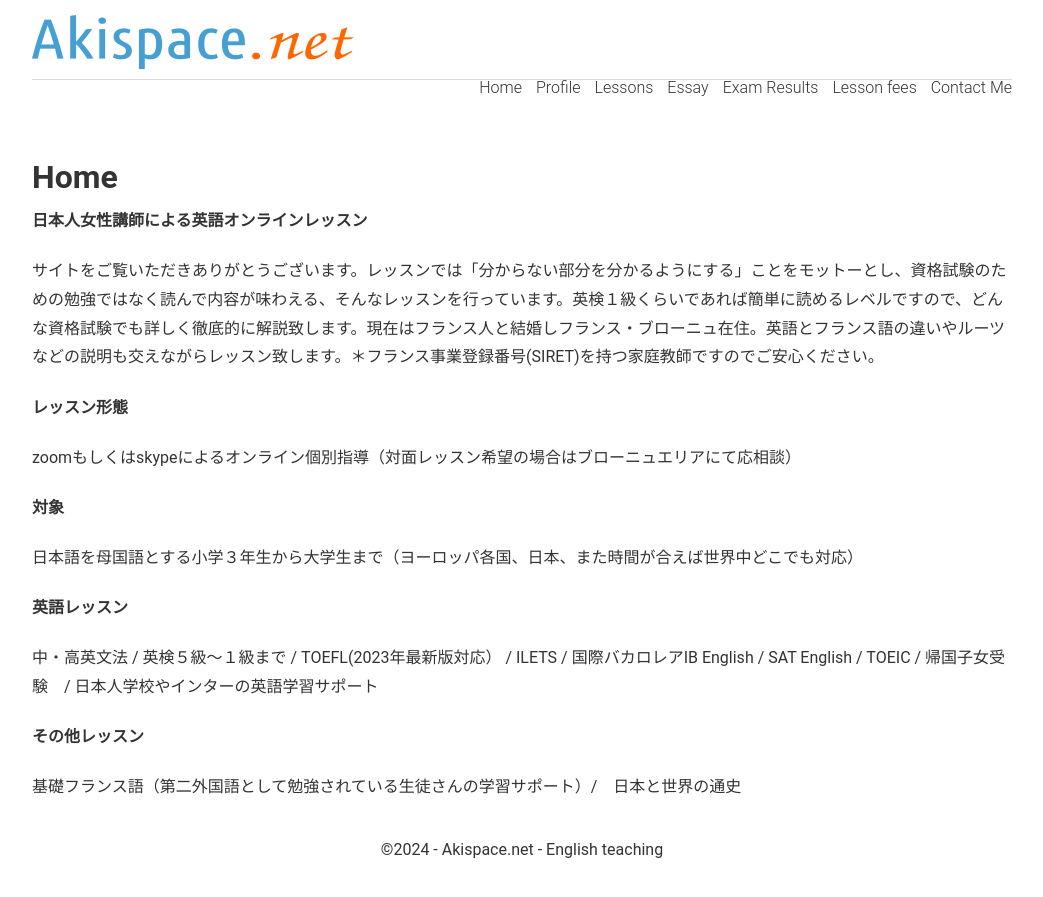
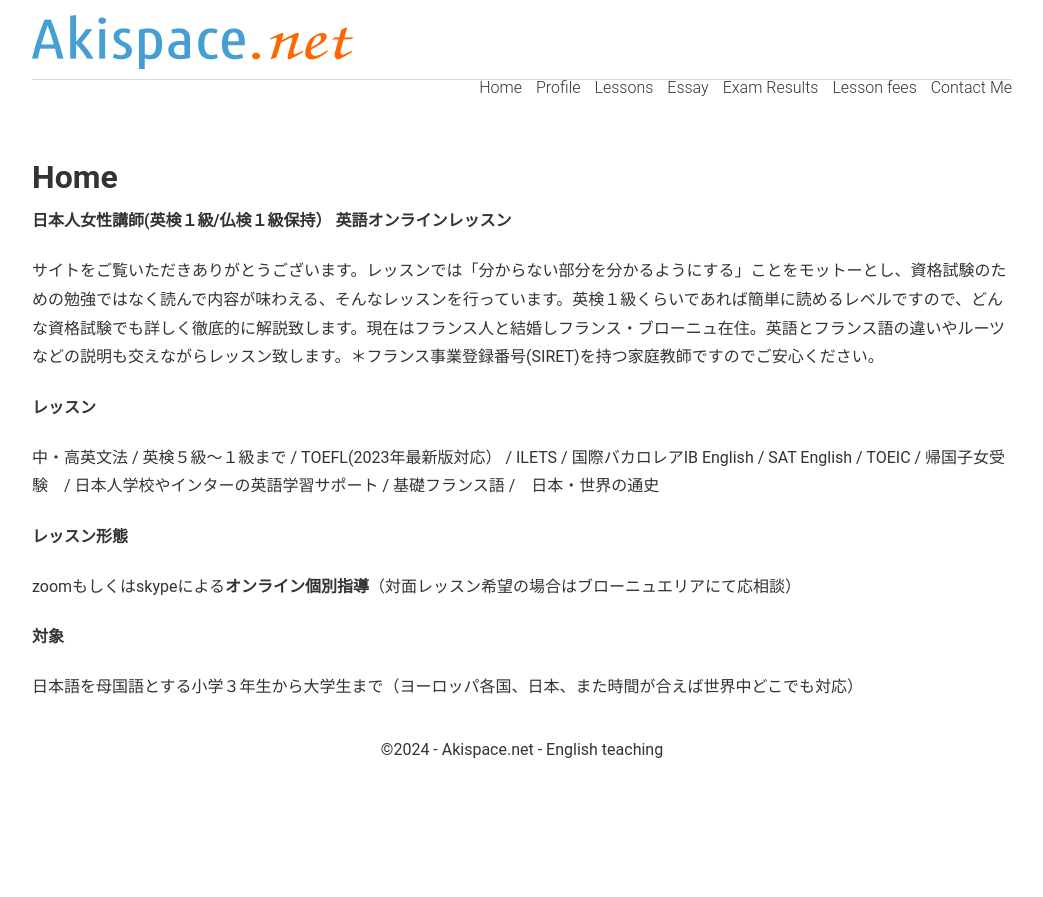
Before and after one commit to phocean/akispace, a Jekyll site: the page built from index.md, in a window 1280 px wide. Shown: the top 897 px of the page, without its empty margins (118-1161 px from the left). Built offline with Jekyll 4.4.1, drawn with Linux system fonts in a browser that asks for light colours.

Commit message:
Update index.md

```diff
--- a/index.md
+++ b/index.md
@@ -8,22 +8,18 @@ description: オンライン英語家庭教師　小学生から大学生まで
 
 ## Home
 
-**日本人女性講師による英語オンラインレッスン**
+**日本人女性講師(英検１級/仏検１級保持） 英語オンラインレッスン**
 
 サイトをご覧いただきありがとうございます。レッスンでは「分からない部分を分かるようにする」ことをモットーとし、資格試験のための勉強ではなく読んで内容が味わえる、そんなレッスンを行っています。英検１級くらいであれば簡単に読めるレベルですので、どんな資格試験でも詳しく徹底的に解説致します。現在はフランス人と結婚しフランス・ブローニュ在住。英語とフランス語の違いやルーツなどの説明も交えながらレッスン致します。＊フランス事業登録番号(SIRET)を持つ家庭教師ですのでご安心ください。
 
+**レッスン**
+
+中・高英文法 / 英検５級〜１級まで / TOEFL(2023年最新版対応） / ILETS / 国際バカロレアIB English / SAT English / TOEIC / 帰国子女受験　/ 日本人学校やインターの英語学習サポート / 基礎フランス語 /　日本・世界の通史
+
 **レッスン形態**
 
-zoomもしくはskypeによるオンライン個別指導（対面レッスン希望の場合はブローニュエリアにて応相談）
+zoomもしくはskypeによる**オンライン個別指導**（対面レッスン希望の場合はブローニュエリアにて応相談）
 
 **対象**
 
 日本語を母国語とする小学３年生から大学生まで（ヨーロッパ各国、日本、また時間が合えば世界中どこでも対応）
-
-**英語レッスン**
-
-中・高英文法 / 英検５級〜１級まで / TOEFL(2023年最新版対応） / ILETS / 国際バカロレアIB English / SAT English / TOEIC / 帰国子女受験　/ 日本人学校やインターの英語学習サポート
-
-**その他レッスン**
-
-基礎フランス語（第二外国語として勉強されている生徒さんの学習サポート）/　日本と世界の通史
```
